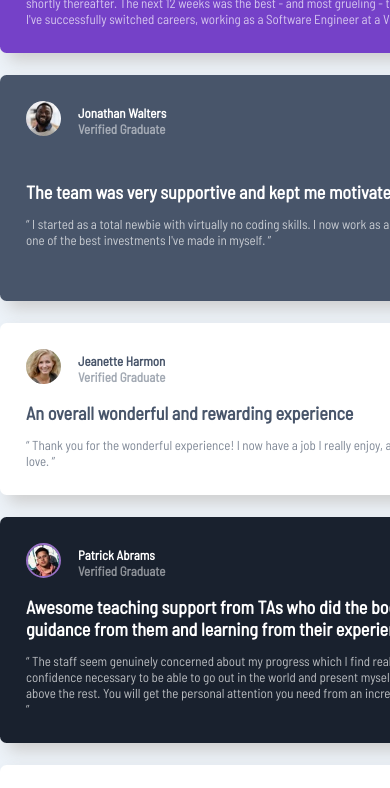
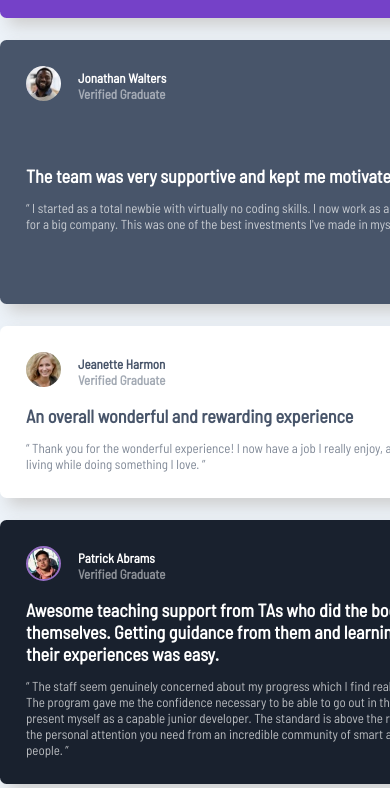
Before and after one commit to Malgorzata-b/Mobile, a plain HTML site: page index.html in a window 390 px wide. Shown: the top 788 px of the page. Drawn offline with Linux system fonts and the light colour scheme.

Commit message:
ostatni 2

```diff
--- a/Style.css
+++ b/Style.css
@@ -141,10 +141,10 @@ h4 {
   padding-top: 1rem;
 }
 
-@media only screen and (max-width: 600px) {
+@media only screen and (max-width: 450px) {
   .Main-container > * {
     display: grid;
-    grid-template-columns: 600px;
+    grid-template-columns: 449px;
     /* grid-template-rows: 100px 100px 100px 100px 100px; */
     grid-column: 1 / 6;
     grid-row: auto;
```
